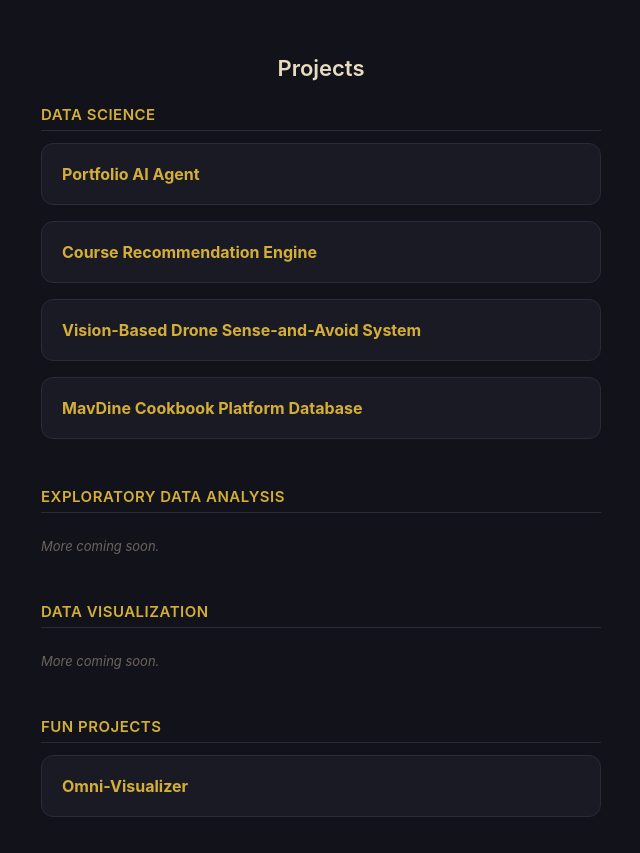
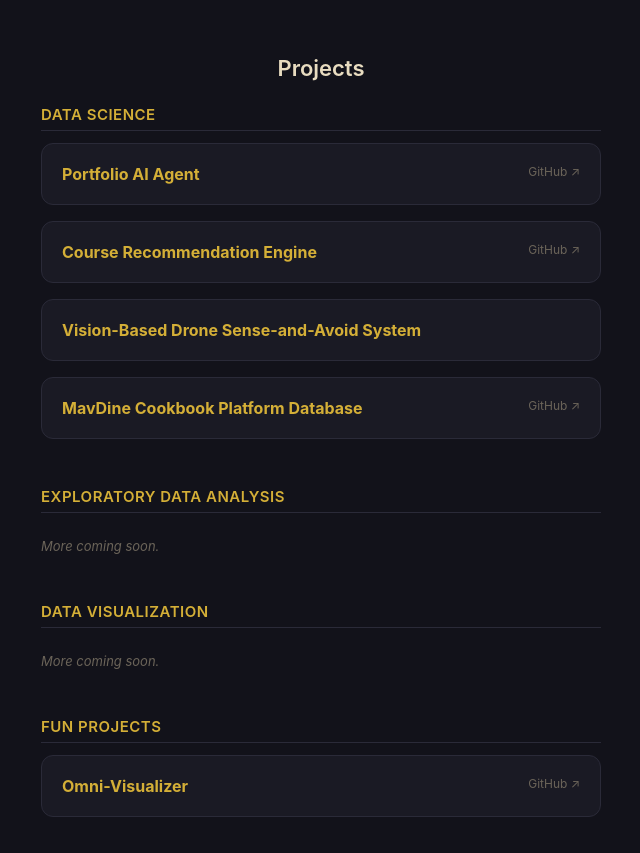
Before and after one commit to alimounim/portfolio-agent, a Flask app: page /projects in a window 1280 px wide. Shown: the part 58-911 px from the top of the page, without its empty margins (319-959 px from the left). Run offline with Flask 3, Linux system fonts and the light colour scheme.

Commit message:
Link project cards to their GitHub repositories

```diff
--- a/templates/projects.html
+++ b/templates/projects.html
@@ -40,6 +40,20 @@
         border-color: #d4af37;
         transform: translateY(-2px);
     }
+    a.project-card {
+        display: block;
+        text-decoration: none;
+    }
+    .repo-tag {
+        float: right;
+        color: #6b6459;
+        font-size: 12px;
+        font-weight: 400;
+        transition: color 0.25s ease;
+    }
+    a.project-card:hover .repo-tag {
+        color: #d4af37;
+    }
     .project-card h3 {
         color: #d4af37;
         margin: 0;
@@ -74,25 +88,25 @@
 
 <div class="section-title">Data Science</div>
 
-<div class="project-card">
-    <h3>Portfolio AI Agent</h3>
+<a class="project-card" href="https://github.com/alimounim/portfolio-agent" target="_blank" rel="noopener">
+    <h3>Portfolio AI Agent<span class="repo-tag">GitHub ↗</span></h3>
     <p>An intelligent, context-aware personal agent built to synthesize professional background, project history, and technical proficiencies for interactive evaluations — the site you're using right now. Built with Python, Flask, and the Anthropic Claude API; implements session-based conversation memory, Jinja2 template inheritance for a multi-page architecture, and prompt engineering for grounded, hallucination-resistant responses. Deployed on Render with environment-based secret management.</p>
-</div>
+</a>
 
-<div class="project-card">
-    <h3>Course Recommendation Engine</h3>
+<a class="project-card" href="https://github.com/alimounim/Course-Recommendation-System" target="_blank" rel="noopener">
+    <h3>Course Recommendation Engine<span class="repo-tag">GitHub ↗</span></h3>
     <p>An end-to-end recommendation pipeline for liberal arts curricula using NLP embeddings and collaborative filtering. Built with Python, scikit-learn, and pandas, applying cosine similarity and collaborative filtering algorithms over NLP-derived course embeddings to generate personalized recommendations.</p>
-</div>
+</a>
 
 <div class="project-card">
     <h3>Vision-Based Drone Sense-and-Avoid System</h3>
     <p>A real-time computer vision perception pipeline for UAVs/UAM to detect aerial obstacles and enable autonomous collision avoidance using deep learning. Built with PyTorch and OpenCV, applying convolutional neural network architectures for object detection under edge-device compute constraints.</p>
 </div>
 
-<div class="project-card">
-    <h3>MavDine Cookbook Platform Database</h3>
+<a class="project-card" href="https://github.com/alimounim/MavDineDatabase" target="_blank" rel="noopener">
+    <h3>MavDine Cookbook Platform Database<span class="repo-tag">GitHub ↗</span></h3>
     <p>A relational database for a digital cookbook platform, designed end to end from a business owner's requirements: EER modeling, relational mapping, functional dependencies, and BCNF normalization. Built in Oracle with 12 tables, PK/FK/UNIQUE/CHECK constraints, PL/SQL triggers, and seven analytical SQL queries using CTEs, window functions, outer joins, and relational division. Includes a Flask + python-oracledb web interface, built with Claude, for browsing and editing data over an encrypted TCPS connection.</p>
-</div>
+</a>
 
 <div class="section-title">Exploratory Data Analysis</div>
 <p class="empty-note">More coming soon.</p>
@@ -102,9 +116,9 @@
 
 <div class="section-title">Fun Projects</div>
 
-<div class="project-card">
-    <h3>Omni-Visualizer</h3>
+<a class="project-card" href="https://github.com/alimounim/Omni-Code-Visualizer" target="_blank" rel="noopener">
+    <h3>Omni-Visualizer<span class="repo-tag">GitHub ↗</span></h3>
     <p>A multi-language execution and data structure visualization application to dynamically inspect state trees across Python, C++, Java, and JavaScript. Implements language-agnostic state-tree parsing and real-time visualization rendering across four distinct language runtimes.</p>
-</div>
+</a>
 
 {% endblock %}
```
